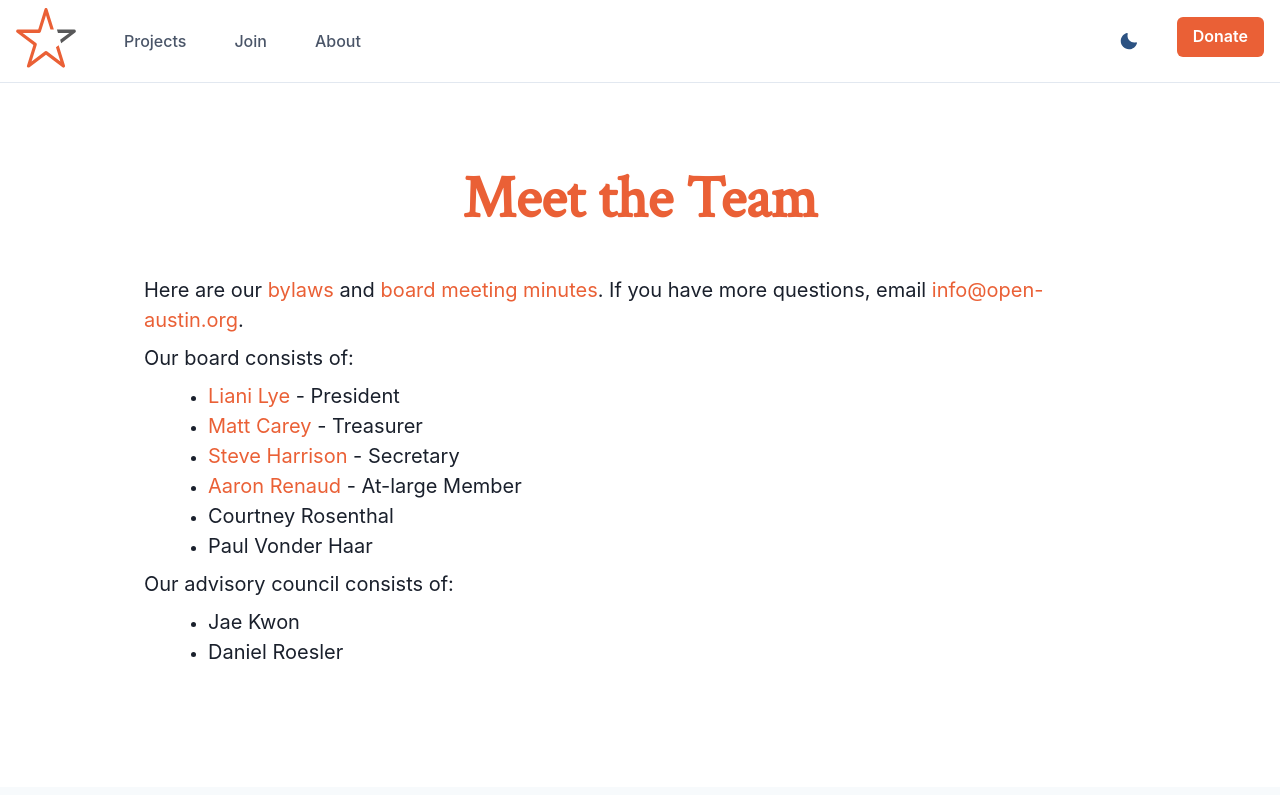
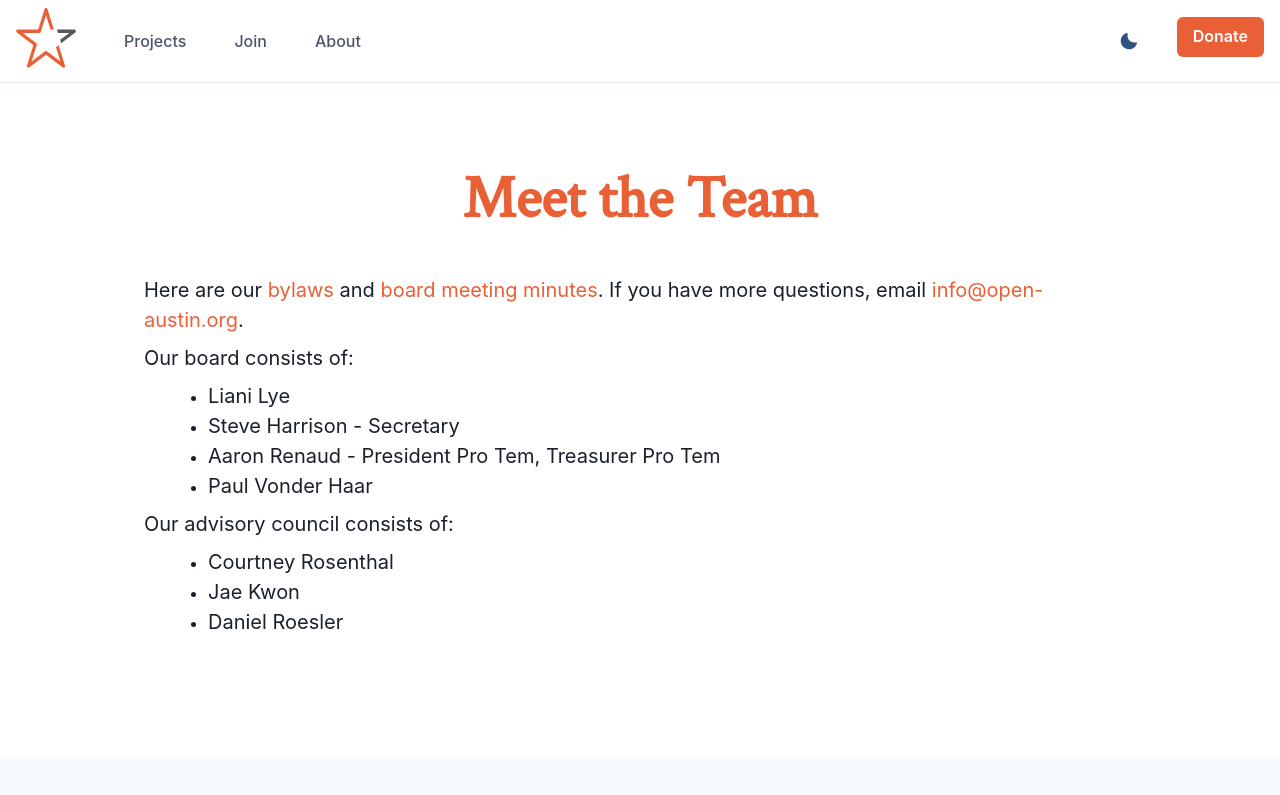
Before and after one commit to open-austin/website-v2-vercel, a Next.js app: page /meet-the-team in a window 1280 px wide. Shown: the top 795 px of the page. Built offline with nearby package versions, Linux system fonts and the light colour scheme.

Commit message:
Update meet-the-team.tsx

```diff
--- a/pages/meet-the-team.tsx
+++ b/pages/meet-the-team.tsx
@@ -44,34 +44,13 @@
         <Text mb={2}>Our board consists of:</Text>
         <UnorderedList layerStyle={'list'}>
           <ListItem>
-            <Link href="http://lianilychee.github.io/" isExternal>
-              Liani Lye
-            </Link>{' '}
-            - President
+            Liani Lye
           </ListItem>
           <ListItem>
-            <Link href="https://twitter.com/mcareyaus" isExternal>
-              Matt Carey
-            </Link>{' '}
-            - Treasurer
+            Steve Harrison - Secretary
           </ListItem>
           <ListItem>
-            <Link
-              href="https://www.linkedin.com/in/steve-h-63506b23/"
-              isExternal
-            >
-              Steve Harrison
-            </Link>{' '}
-            - Secretary
-          </ListItem>
-          <ListItem>
-            <Link href="https://www.linkedin.com/in/aaronrenaud/" isExternal>
-              Aaron Renaud
-            </Link>{' '}
-            - At-large Member
-          </ListItem>
-          <ListItem>
-            Courtney Rosenthal
+            Aaron Renaud - President Pro Tem, Treasurer Pro Tem
           </ListItem>
           <ListItem>
             Paul Vonder Haar
@@ -81,6 +60,7 @@
           Our advisory council consists of:
         </Text>
         <UnorderedList layerStyle={'list'}>
+          <ListItem>Courtney Rosenthal</ListItem>
           <ListItem>Jae Kwon</ListItem>
           <ListItem>Daniel Roesler</ListItem>
         </UnorderedList>
```
